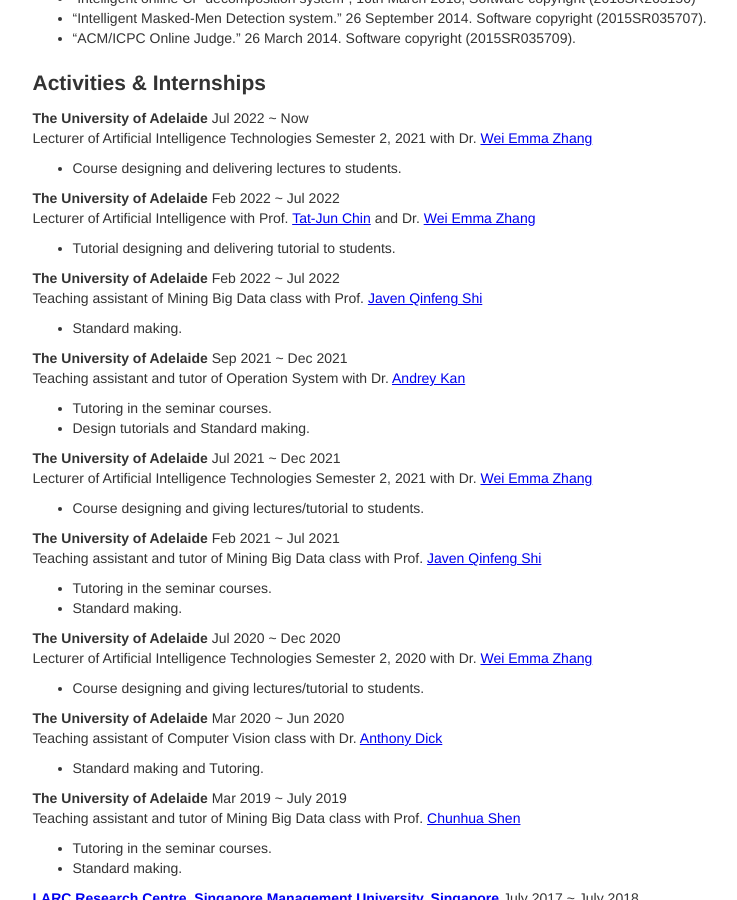
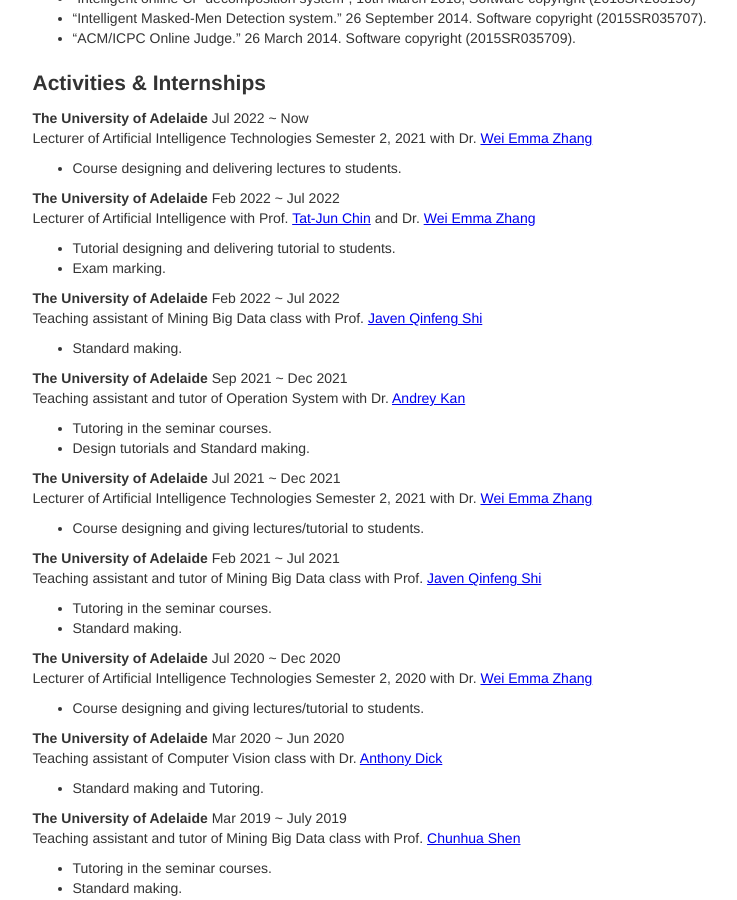
Before and after one commit to billhhh/whblog-omega, a Jekyll site: the page res/index.html, which Jekyll copies as it is, in a window 1280 px wide and 900 px high, scrolled down 1342 px. Shown: the whole window, without its empty margins (120-857 px from the left). Built offline with Jekyll 4.4.1, drawn with Linux system fonts in a browser that asks for light colours.

Commit message:
Update index.html

```diff
--- a/res/index.html
+++ b/res/index.html
@@ -164,6 +164,9 @@
         <ul>
           <li>
             Tutorial designing and delivering tutorial to students.
+          </li>
+	  <li>
+            Exam marking.
           </li>
         </ul>
       </div>
```
